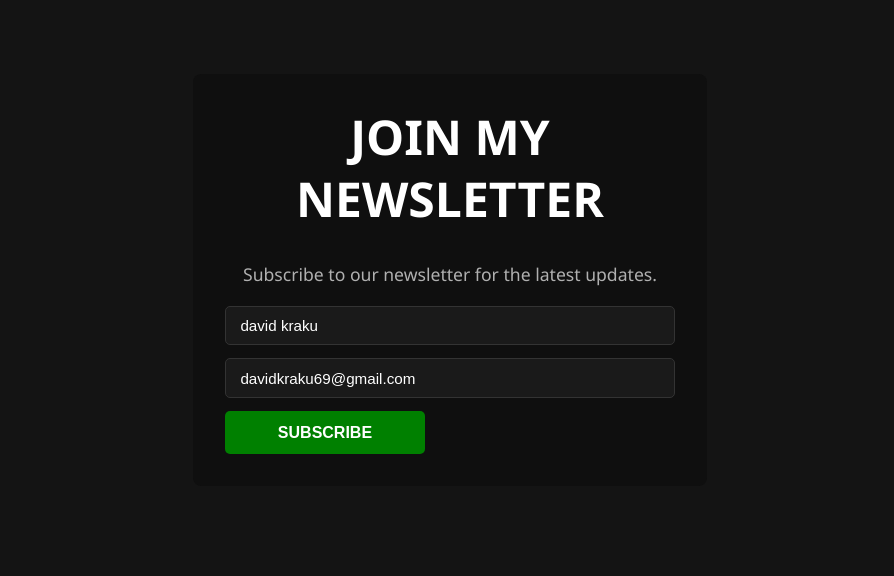
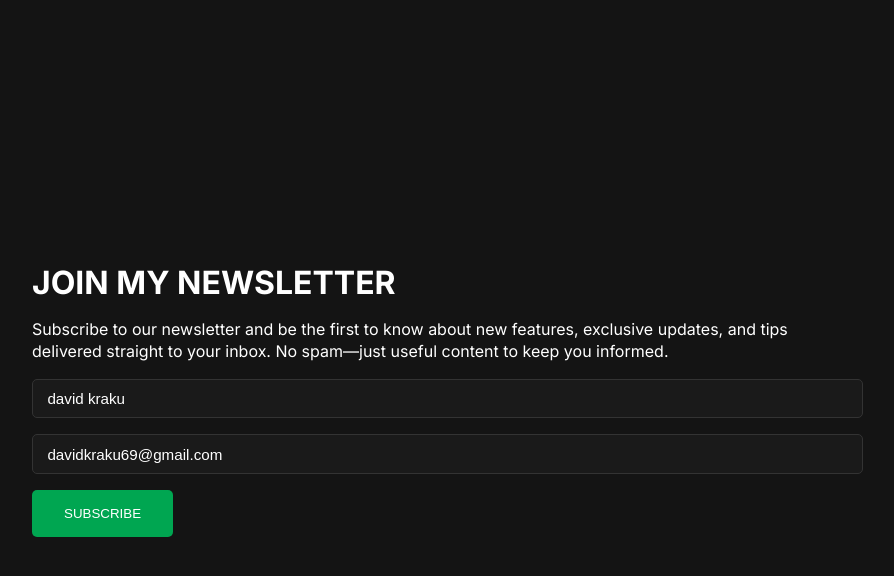
Before and after one commit to kofiarhin/newletter, a React (Vite) app in the folder client/: page / in a window 1280 px wide. Shown: the top 576 px of the page, without its empty margins (208-1102 px from the left). Built offline with nearby package versions, Linux system fonts and the light colour scheme.

Commit message:
update ui clean up

```diff
--- a/client/src/Pages/Home/home.styles.scss
+++ b/client/src/Pages/Home/home.styles.scss
@@ -1,25 +1,6 @@
 #home {
-  min-height: 70vh;
-  width: 100%;
+  height: 100vh;
+  width: 100vw;
   display: grid;
   place-content: center;
-  h1 {
-    margin-bottom: 2rem;
-    font-size: 3rem;
-  }
-  button {
-    outline: none;
-    border: none;
-    cursor: pointer;
-    background-color: greeen;
-    padding: 0.8rem 0rem;
-    background-color: green;
-    width: 200px;
-    transition: all ease-in-out 300ms;
-    &:hover {
-      background-color: white;
-      border: 4px solid green;
-      color: black;
-    }
-  }
 }
--- a/client/src/components/NewLetterForm/NewsLetterForm.jsx
+++ b/client/src/components/NewLetterForm/NewsLetterForm.jsx
@@ -22,12 +22,13 @@ const NewsletterForm = () => {
 
   return (
     <div className="newsletter-form-container">
-      <h1>
-        JOIN MY
-        <br />
-        NEWSLETTER
-      </h1>
-      <p>Subscribe to our newsletter for the latest updates.</p>
+      <h1>JOIN MY NEWSLETTER</h1>
+      <p>
+        Subscribe to our newsletter and be the first to know about new features,
+        exclusive updates, and tips delivered straight to your inbox. No
+        spam—just useful content to keep you informed.
+      </p>
+
       <form onSubmit={handleSubmit}>
         <input
           type="text"
--- a/client/src/components/NewLetterForm/newsLetterForm.styles.scss
+++ b/client/src/components/NewLetterForm/newsLetterForm.styles.scss
@@ -1,34 +1,25 @@
 .newsletter-form-container {
-  background-color: #0f0f0f;
-  color: #e0e0e0;
-  padding: 1.5rem;
-  border-radius: 8px;
+  width: 800px;
   max-width: 100%;
-  width: 100%;
-  margin: 1.5rem auto;
-  text-align: center;
-  font-family: "Segoe UI", sans-serif;
-
   h1 {
-    font-size: 1.4rem;
-    font-weight: 700;
-    margin-bottom: 0.5rem;
-    color: #ffffff;
-    line-height: 1.3;
+    margin-bottom: 1rem;
   }
-
   p {
-    font-size: 0.95rem;
-    color: #b0b0b0;
-    margin-bottom: 1.2rem;
+    margin-bottom: 1rem;
+    font-size: 1rem;
+    line-height: 1.4rem;
+    white-space: normal;
+    word-wrap: break-word;
+    overflow-wrap: break-word;
   }
 
   form {
-    display: flex;
-    flex-direction: column;
-    gap: 0.8rem;
-
+    width: 100%;
     input {
+      display: block;
+      width: 100%;
+      margin-bottom: 1rem;
+      padding: 0.8rem 0rem;
       background-color: #1a1a1a;
       border: 1px solid #333;
       color: #fff;
@@ -36,87 +27,24 @@
       border-radius: 5px;
       font-size: 0.95rem;
       transition: border 0.2s ease;
-
       &::placeholder {
         color: #888;
       }
-
-      &:focus {
-        border-color: #00a651;
-        outline: none;
-      }
     }
-
     button {
       background-color: #00a651;
-      color: #fff;
-      padding: 0.7rem 1rem;
-      font-weight: 600;
+      outline: none;
       border: none;
+      padding: 1rem 2rem;
+      color: white;
+      cursor: pointer;
+      transition: all ease-in-out 300ms;
       border-radius: 5px;
-      font-size: 1rem;
-      cursor: pointer;
-      transition: background-color 0.2s ease;
-
       &:hover {
-        background-color: #009246;
+        background-color: black;
+        color: white;
+        border: 5px solid #00a651;
       }
     }
   }
-
-  // Tablet (≥480px)
-  @media (min-width: 480px) {
-    padding: 2rem;
-
-    h1 {
-      font-size: 1.6rem;
-    }
-
-    p {
-      font-size: 1rem;
-    }
-
-    input,
-    button {
-      font-size: 1rem;
-      padding: 0.75rem 1rem;
-    }
-  }
-
-  // Small laptop (≥768px)
-  @media (min-width: 768px) {
-    max-width: 400px;
-
-    h1 {
-      font-size: 1.8rem;
-    }
-
-    p {
-      font-size: 1.05rem;
-    }
-
-    input,
-    button {
-      font-size: 1.05rem;
-    }
-  }
-
-  // Desktop (≥1024px)
-  @media (min-width: 1024px) {
-    max-width: 450px;
-
-    h1 {
-      font-size: 2rem;
-    }
-
-    p {
-      font-size: 1.1rem;
-    }
-
-    input,
-    button {
-      padding: 0.85rem 1.2rem;
-      font-size: 1.1rem;
-    }
-  }
 }
--- a/client/src/main.styles.scss
+++ b/client/src/main.styles.scss
@@ -10,6 +10,7 @@ body {
   min-height: 100vh;
   background-color: rgb(20, 20, 20);
   color: white;
+  width: 100%;
 }
 
 a {
```
